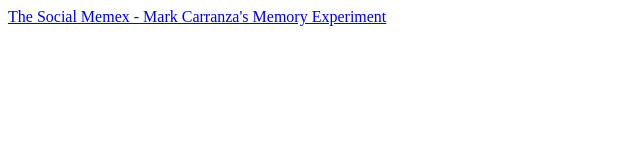
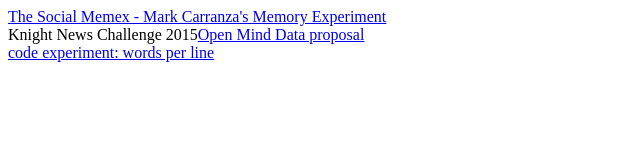
Before and after one commit to mc2/mc2.github.io, a plain HTML site: page index.html in a window 1280 px wide. Shown: the whole page, without its empty margins (0-640 px from the left). Drawn offline with Linux system fonts and the light colour scheme.

Commit message:
add Knight link, words per line link

```diff
--- a/index.html
+++ b/index.html
@@ -7,5 +7,11 @@
 <div>
 <a href="http://quantifiedself.com/2009/09/the-social-memex/">The Social Memex - Mark Carranza's Memory Experiment</a>
 </div>
+<div>
+Knight News Challenge 2015<a href="https://www.newschallenge.org/challenge/data/entries/open-mind-data">Open Mind Data proposal</a>
+</div>
+<div>
+<a href="mx/words_per_line.htm">code experiment: words per line</a>
+</div>
 </body>
 </html>
```
